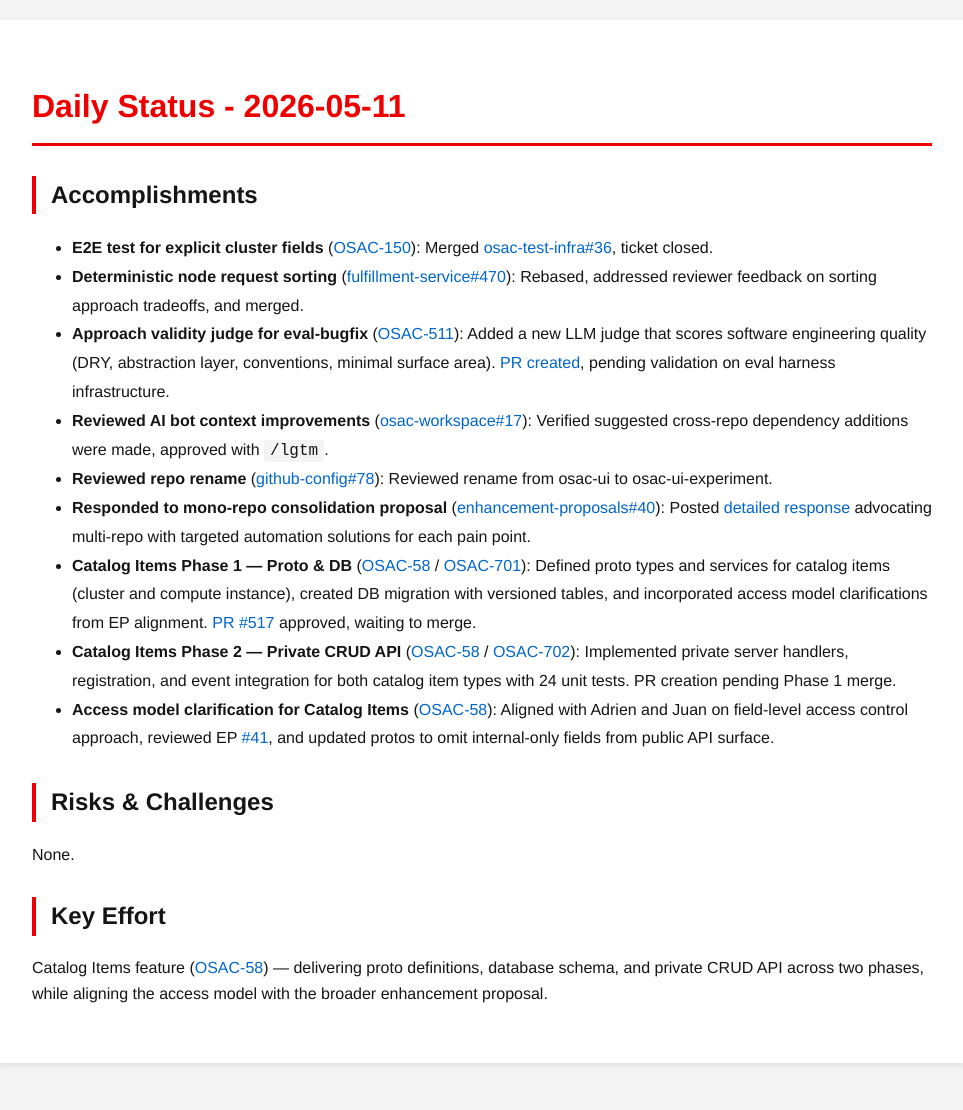
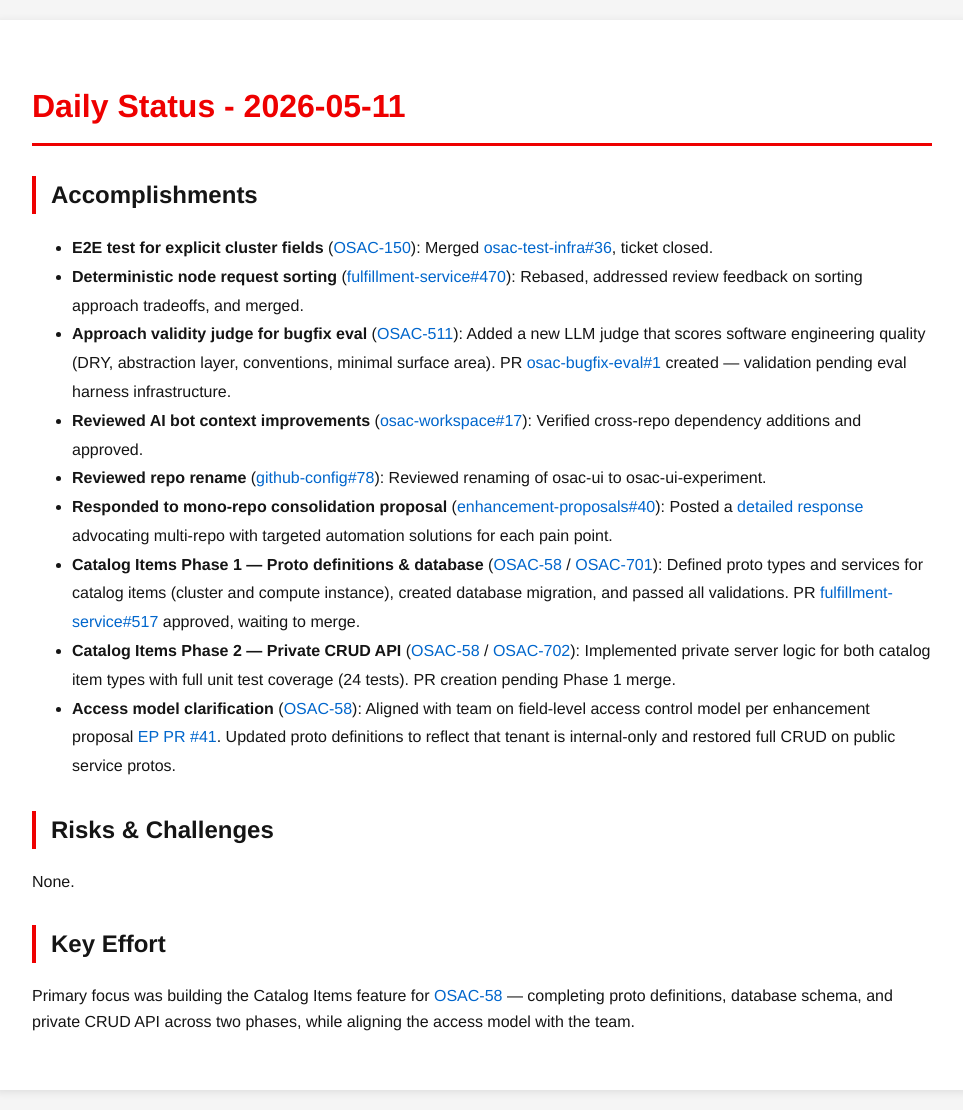
Before and after one commit to tzvatot/daily-status, a Jekyll site: the page built from 2026-05-11.md, in a window 1280 px wide. Shown: the whole page, without its empty margins (158-1121 px from the left). Built offline with Jekyll 4.4.1, drawn with Linux system fonts in a browser that asks for light colours; before the commit the page ends 1083 px from its top, so only the background shows below that.

Commit message:
Daily status update - 2026-05-11

```diff
--- a/2026-05-11.md
+++ b/2026-05-11.md
@@ -8,17 +8,17 @@
 
 ## Accomplishments
 - **E2E test for explicit cluster fields** ([OSAC-150](https://redhat.atlassian.net/browse/OSAC-150)): Merged [osac-test-infra#36](https://github.com/osac-project/osac-test-infra/pull/36), ticket closed.
-- **Deterministic node request sorting** ([fulfillment-service#470](https://github.com/osac-project/fulfillment-service/pull/470)): Rebased, addressed reviewer feedback on sorting approach tradeoffs, and merged.
-- **Approach validity judge for eval-bugfix** ([OSAC-511](https://redhat.atlassian.net/browse/OSAC-511)): Added a new LLM judge that scores software engineering quality (DRY, abstraction layer, conventions, minimal surface area). [PR created](https://github.com/eranco74/osac-bugfix-eval/pull/1), pending validation on eval harness infrastructure.
-- **Reviewed AI bot context improvements** ([osac-workspace#17](https://github.com/osac-project/osac-workspace/pull/17)): Verified suggested cross-repo dependency additions were made, approved with `/lgtm`.
-- **Reviewed repo rename** ([github-config#78](https://github.com/osac-project/github-config/pull/78)): Reviewed rename from osac-ui to osac-ui-experiment.
-- **Responded to mono-repo consolidation proposal** ([enhancement-proposals#40](https://github.com/osac-project/enhancement-proposals/pull/40)): Posted [detailed response](https://github.com/osac-project/enhancement-proposals/pull/40#issuecomment-4420565236) advocating multi-repo with targeted automation solutions for each pain point.
-- **Catalog Items Phase 1 — Proto & DB** ([OSAC-58](https://redhat.atlassian.net/browse/OSAC-58) / [OSAC-701](https://redhat.atlassian.net/browse/OSAC-701)): Defined proto types and services for catalog items (cluster and compute instance), created DB migration with versioned tables, and incorporated access model clarifications from EP alignment. [PR #517](https://github.com/osac-project/fulfillment-service/pull/517) approved, waiting to merge.
-- **Catalog Items Phase 2 — Private CRUD API** ([OSAC-58](https://redhat.atlassian.net/browse/OSAC-58) / [OSAC-702](https://redhat.atlassian.net/browse/OSAC-702)): Implemented private server handlers, registration, and event integration for both catalog item types with 24 unit tests. PR creation pending Phase 1 merge.
-- **Access model clarification for Catalog Items** ([OSAC-58](https://redhat.atlassian.net/browse/OSAC-58)): Aligned with Adrien and Juan on field-level access control approach, reviewed EP [#41](https://github.com/osac-project/enhancement-proposals/pull/41), and updated protos to omit internal-only fields from public API surface.
+- **Deterministic node request sorting** ([fulfillment-service#470](https://github.com/osac-project/fulfillment-service/pull/470)): Rebased, addressed review feedback on sorting approach tradeoffs, and merged.
+- **Approach validity judge for bugfix eval** ([OSAC-511](https://redhat.atlassian.net/browse/OSAC-511)): Added a new LLM judge that scores software engineering quality (DRY, abstraction layer, conventions, minimal surface area). PR [osac-bugfix-eval#1](https://github.com/eranco74/osac-bugfix-eval/pull/1) created — validation pending eval harness infrastructure.
+- **Reviewed AI bot context improvements** ([osac-workspace#17](https://github.com/osac-project/osac-workspace/pull/17)): Verified cross-repo dependency additions and approved.
+- **Reviewed repo rename** ([github-config#78](https://github.com/osac-project/github-config/pull/78)): Reviewed renaming of osac-ui to osac-ui-experiment.
+- **Responded to mono-repo consolidation proposal** ([enhancement-proposals#40](https://github.com/osac-project/enhancement-proposals/pull/40)): Posted a [detailed response](https://github.com/osac-project/enhancement-proposals/pull/40#issuecomment-4420565236) advocating multi-repo with targeted automation solutions for each pain point.
+- **Catalog Items Phase 1 — Proto definitions & database** ([OSAC-58](https://redhat.atlassian.net/browse/OSAC-58) / [OSAC-701](https://redhat.atlassian.net/browse/OSAC-701)): Defined proto types and services for catalog items (cluster and compute instance), created database migration, and passed all validations. PR [fulfillment-service#517](https://github.com/osac-project/fulfillment-service/pull/517) approved, waiting to merge.
+- **Catalog Items Phase 2 — Private CRUD API** ([OSAC-58](https://redhat.atlassian.net/browse/OSAC-58) / [OSAC-702](https://redhat.atlassian.net/browse/OSAC-702)): Implemented private server logic for both catalog item types with full unit test coverage (24 tests). PR creation pending Phase 1 merge.
+- **Access model clarification** ([OSAC-58](https://redhat.atlassian.net/browse/OSAC-58)): Aligned with team on field-level access control model per enhancement proposal [EP PR #41](https://github.com/osac-project/enhancement-proposals/pull/41). Updated proto definitions to reflect that tenant is internal-only and restored full CRUD on public service protos.
 
 ## Risks & Challenges
 None.
 
 ## Key Effort
-Catalog Items feature ([OSAC-58](https://redhat.atlassian.net/browse/OSAC-58)) — delivering proto definitions, database schema, and private CRUD API across two phases, while aligning the access model with the broader enhancement proposal.
+Primary focus was building the Catalog Items feature for [OSAC-58](https://redhat.atlassian.net/browse/OSAC-58) — completing proto definitions, database schema, and private CRUD API across two phases, while aligning the access model with the team.
```
